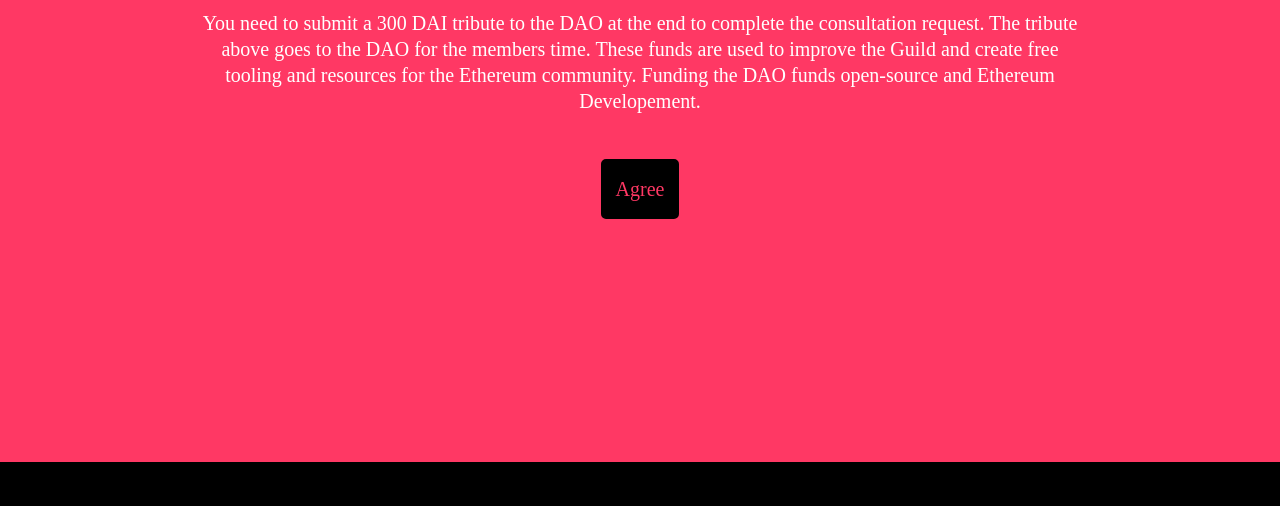
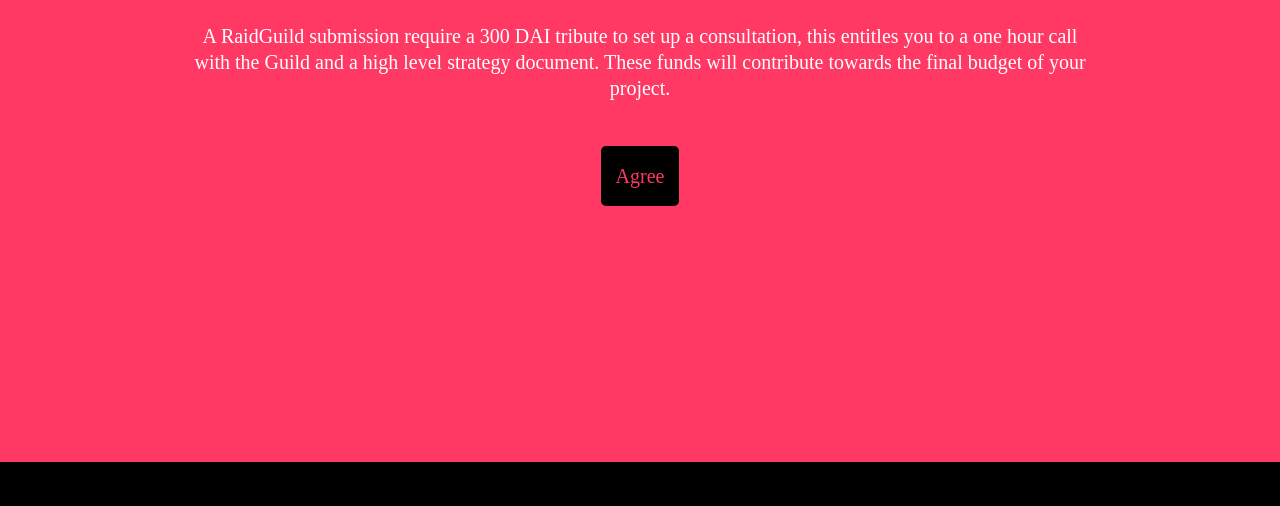
Before and after one commit to raid-guild/dot-org-v1, a Gatsby site: page /hire in a window 1280 px wide. Shown: the part 338-844 px from the top of the page. Built offline with nearby package versions, Linux system fonts and the light colour scheme; Gatsby itself is replaced by a stand-in of ours; a web font is replaced by a local one.

Commit message:
replaced disclaimer text in hire us

```diff
--- a/src/components/form/DisclaimerSection.js
+++ b/src/components/form/DisclaimerSection.js
@@ -21,11 +21,10 @@
           color: 'white',
         }}
       >
-        You need to submit a 300 DAI tribute to the DAO at the end to complete
-        the consultation request. The tribute above goes to the DAO for the
-        members time. These funds are used to improve the Guild and create free
-        tooling and resources for the Ethereum community. Funding the DAO funds
-        open-source and Ethereum Developement.
+        A RaidGuild submission require a 300 DAI tribute to set up a
+        consultation, this entitles you to a one hour call with the Guild and a
+        high level strategy document. These funds will contribute towards the
+        final budget of your project.
       </p>
       <a href="#1">Agree</a>
     </section>
```
